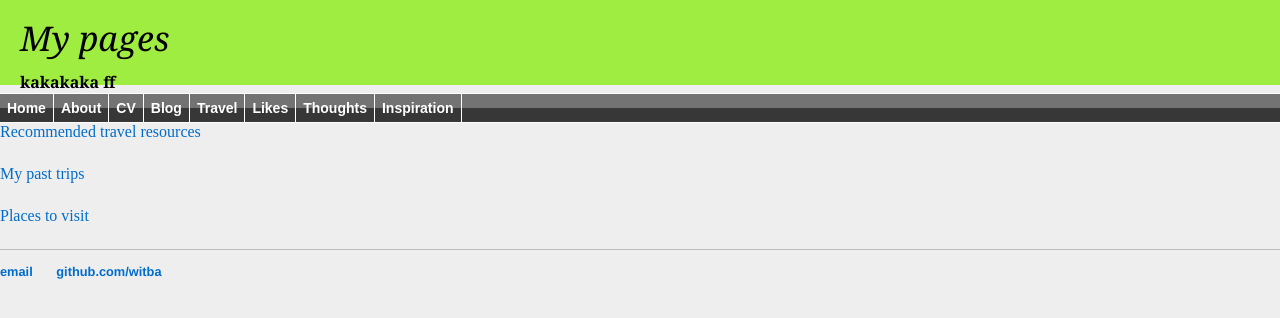
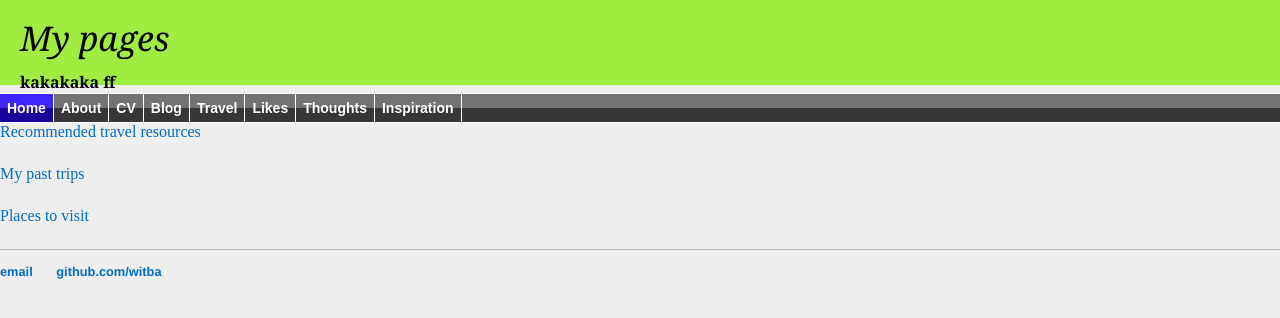
Before and after one commit to witba/witba.github.io, a Jekyll site: the page built from travel/index.html, in a window 1280 px wide. Shown: the top 318 px of the page. Built offline with Jekyll 4.4.1, drawn with Linux system fonts in a browser that asks for light colours.

Commit message:
Update default.html

```diff
--- a/_layouts/default.html
+++ b/_layouts/default.html
@@ -20,7 +20,7 @@
 
     <nav>
 <ul class="solidblockmenu">
-<li><a href="/">Home</a></li>
+<li><a href="/" class="current">Home</a></li>
 <li><a href="/about">About</a></li>
 <li><a href="/cv">CV</a></li>
 <li><a href="/blog">Blog</a></li>
```
